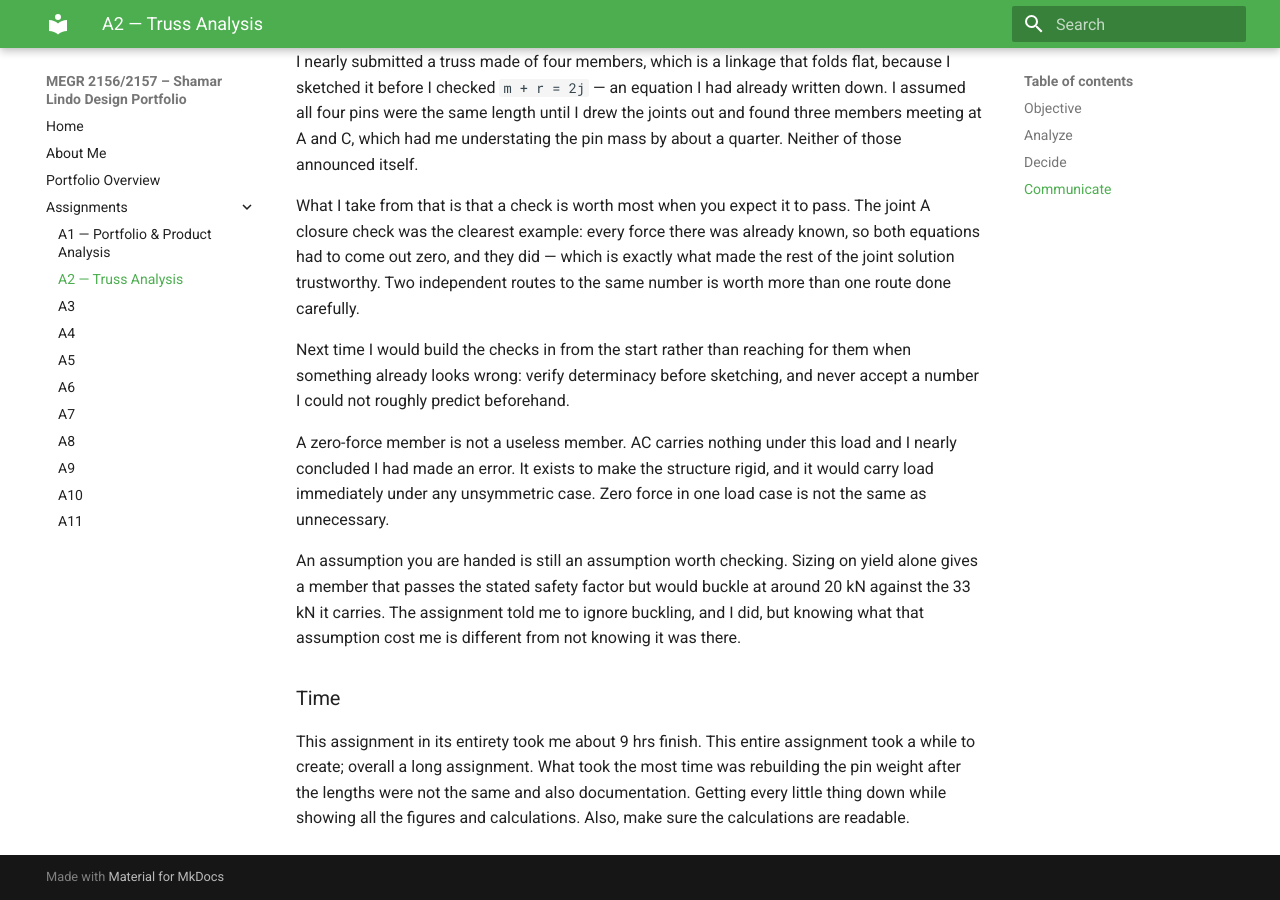
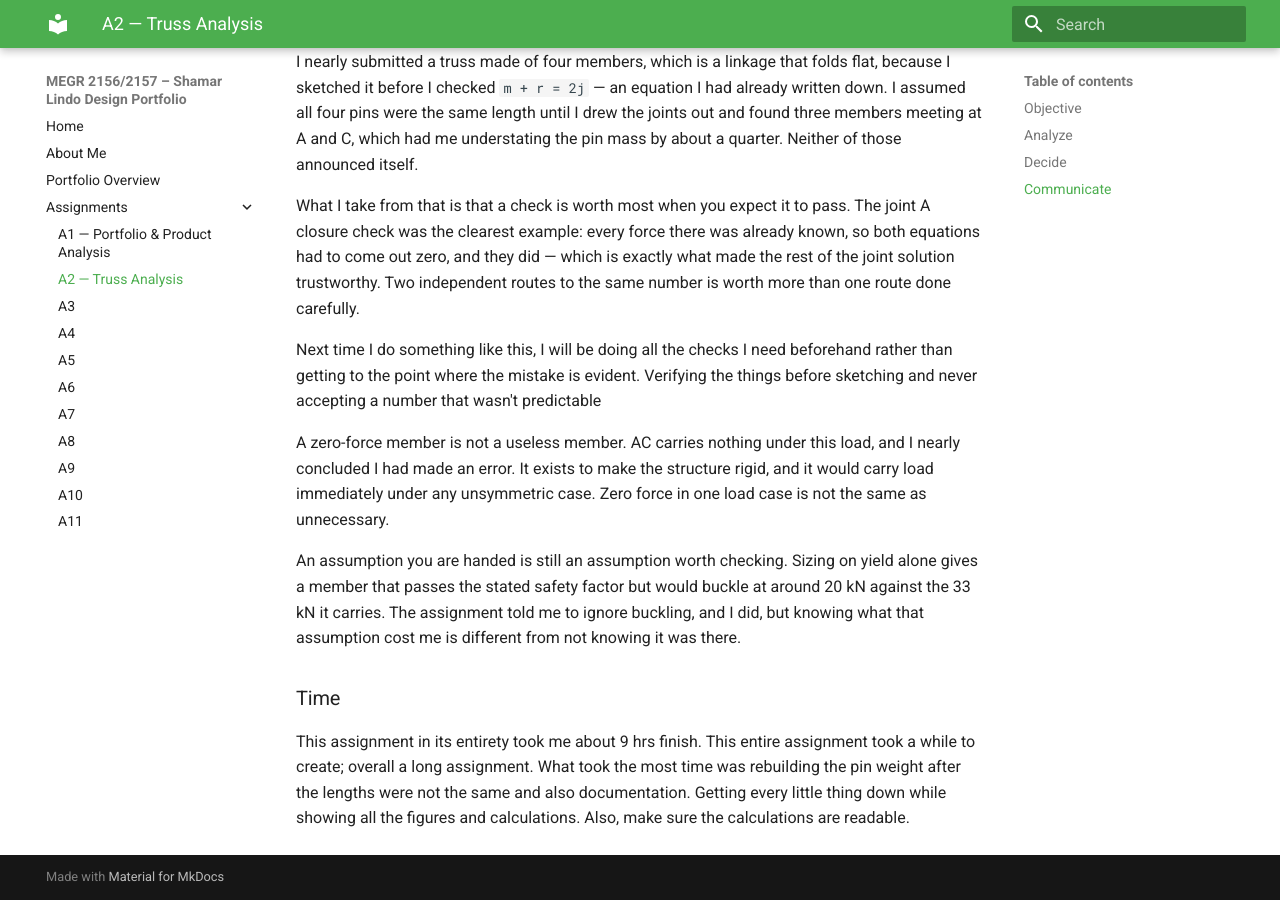
Before and after one commit to shamardlindo1/-megr2157-portfolio, an MkDocs documentation site: the page built from docs/assignments/A02/index.md, in a window 1280 px wide and 900 px high, scrolled down 17210 px. Built offline with MkDocs 1.6.1 and Material for MkDocs 9.7.7, drawn with Linux system fonts in a browser that asks for light colours.

Commit message:
Update index.md

```diff
--- a/docs/assignments/A02/index.md
+++ b/docs/assignments/A02/index.md
@@ -370,11 +370,12 @@ both equations had to come out zero, and they did — which is exactly what made
 the joint solution trustworthy. Two independent routes to the same number is worth more
 than one route done carefully.
 
-Next time I would build the checks in from the start rather than reaching for them when
-something already looks wrong: verify determinacy before sketching, and never accept a
-number I could not roughly predict beforehand.
 
-A zero-force member is not a useless member. AC carries nothing under this load and I
+Next time I do something like this, I will be doing all the checks I need beforehand rather than getting
+to the point where the mistake is evident. Verifying the things before sketching and never accepting a
+number that wasn't predictable
+
+A zero-force member is not a useless member. AC carries nothing under this load, and I
 nearly concluded I had made an error. It exists to make the structure rigid, and it would
 carry load immediately under any unsymmetric case. Zero force in one load case is not the
 same as unnecessary.
```
